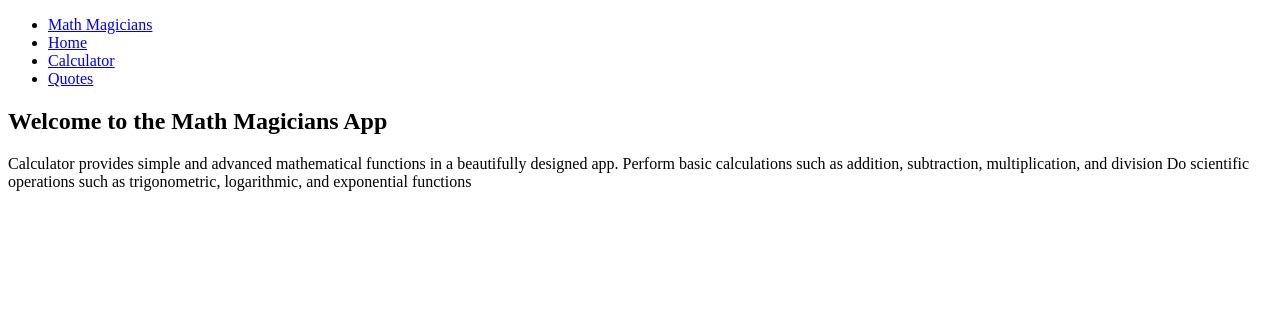
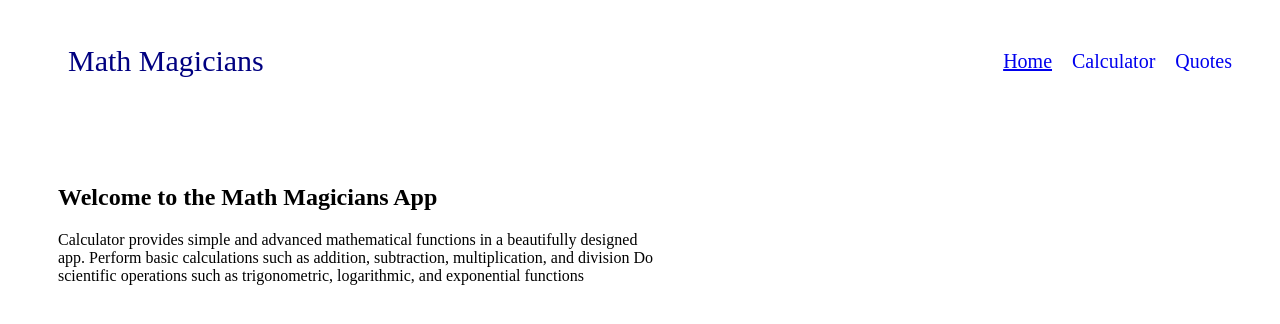
Before and after one commit to Mhdez221993/math_magicians, a React (Create React App) app: page / in a window 1280 px wide. Shown: the top 324 px of the page. Built offline with nearby package versions, Linux system fonts and the light colour scheme.

Commit message:
Add style

```diff
--- a/src/calculator.css
+++ b/src/calculator.css
@@ -1,5 +1,7 @@
 * {
   box-sizing: border-box;
+  list-style: none;
+  text-decoration: none;
 }
 
 .Calculator {
@@ -55,3 +57,42 @@
 .button:last-child > .btn {
   background-color: rgb(253, 87, 27);
 }
+
+.active-link {
+  text-decoration: underline;
+}
+
+.navBar {
+  width: 100%;
+  padding: 20px;
+}
+
+.nav-list {
+  display: flex;
+  justify-content: flex-end;
+  align-items: center;
+}
+
+li.nav-links:first-child {
+  font-size: 30px;
+  margin-right: auto;
+}
+
+li.nav-links:first-child > .active-link {
+  text-decoration: none;
+  color: navy;
+}
+
+.nav-links {
+  margin-right: 20px;
+  font-size: 20px;
+}
+
+.description {
+  max-width: 700px;
+  padding: 50px;
+}
+
+.calculator-wrapper {
+  display: flex;
+}
```
